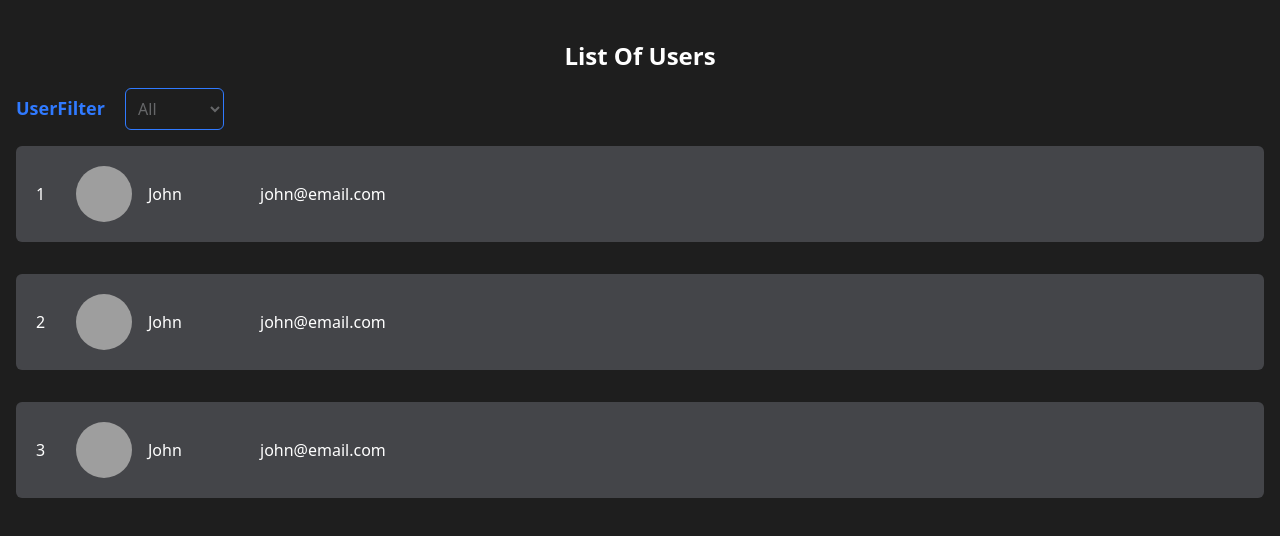
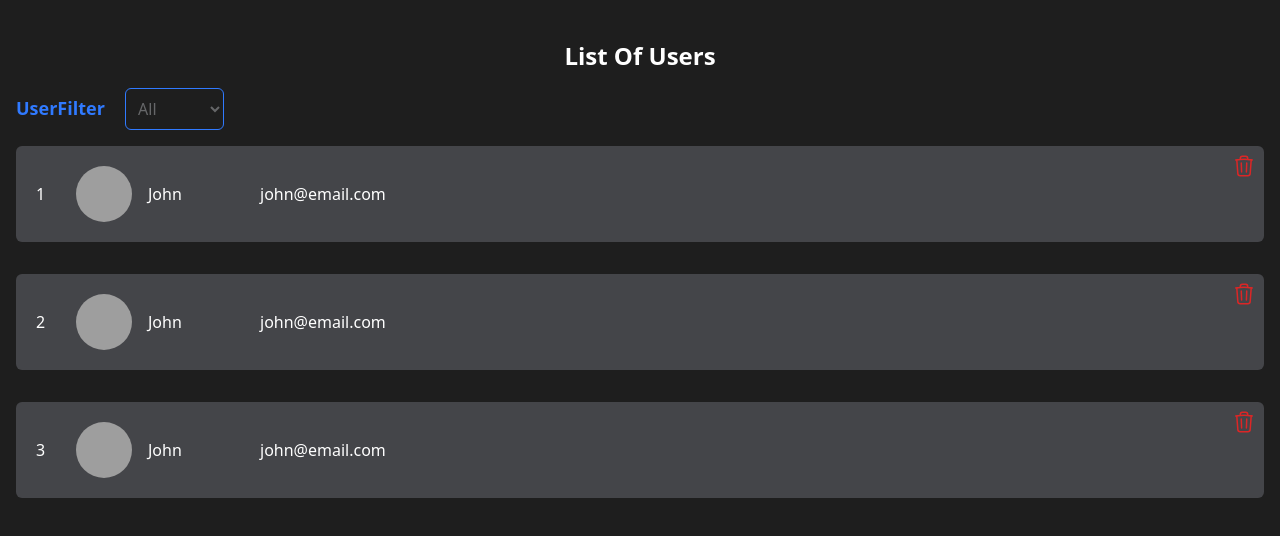
Before and after one commit to venky-123-debug/svelte-tutorial, a Svelte app: page / in a window 1280 px wide. Shown: the top 536 px of the page. Built offline with nearby package versions, Linux system fonts and the light colour scheme; grey boxes are pictures that could not be loaded; the HTML template or start-up script is replaced by a standard one.

Commit message:
user delete acitivity completed using reactive variable

```diff
--- a/src/components/users.svelte
+++ b/src/components/users.svelte
@@ -26,7 +26,7 @@
     },
   ]
 
-  let filteredUsers = users
+  $: filteredUsers = users
 
   /**
    *
@@ -41,12 +41,16 @@
     const active = detail === "true"
     filteredUsers = users.filter((user) => user.active === active)
   }
+
+  const deleteUser = ({ detail }) => {
+    users = users.filter((user) => user.id !== detail)
+  }
 </script>
 
 <h1>List Of Users</h1>
 <FilterUser on:filter={filterUser} />
 {#each filteredUsers as user, i (user.id)}
-  <User {user} {i} />
+  <User on:remove={deleteUser} {user} {i} />
 {:else}
   <p>No users found</p>
 {/each}
--- a/src/modules/user.svelte
+++ b/src/modules/user.svelte
@@ -1,8 +1,19 @@
 <script>
+  import { createEventDispatcher } from "svelte"
+  import Delete from "../svgIcons/delete.svelte"
+
   export let user, i
+  const dispatch = createEventDispatcher()
+
+  const deleteUser = (id) => {
+    dispatch("remove", user.id)
+  }
 </script>
 
-<div class="userCard">
+<div class="userCard relative">
+  <button on:click={deleteUser} class="absolute right-2 top-2 text-red-600 hover:text-red-700 ">
+    <Delete />
+  </button>
   <div class="w-10 text-white">{i + 1}</div>
   <img src={user.image} alt={user.name} class="image" />
   <p>{user.name}</p>
--- /dev/null
+++ b/src/svgIcons/delete.svelte
@@ -0,0 +1,7 @@
+<svg xmlns="http://www.w3.org/2000/svg" fill="none" viewBox="0 0 24 24" stroke-width="1.5" stroke="currentColor" class="h-6 w-6">
+  <path
+    stroke-linecap="round"
+    stroke-linejoin="round"
+    d="M14.74 9l-.346 9m-4.788 0L9.26 9m9.968-3.21c.342.052.682.107 1.022.166m-1.022-.165L18.16 19.673a2.25 2.25 0 01-2.244 2.077H8.084a2.25 2.25 0 01-2.244-2.077L4.772 5.79m14.456 0a48.108 48.108 0 00-3.478-.397m-12 .562c.34-.059.68-.114 1.022-.165m0 0a48.11 48.11 0 013.478-.397m7.5 0v-.916c0-1.18-.91-2.164-2.09-2.201a51.964 51.964 0 00-3.32 0c-1.18.037-2.09 1.022-2.09 2.201v.916m7.5 0a48.667 48.667 0 00-7.5 0"
+  />
+</svg>
```
